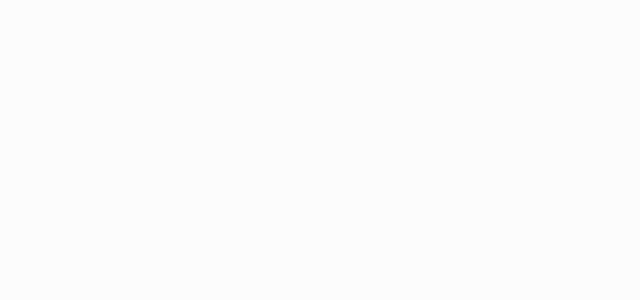
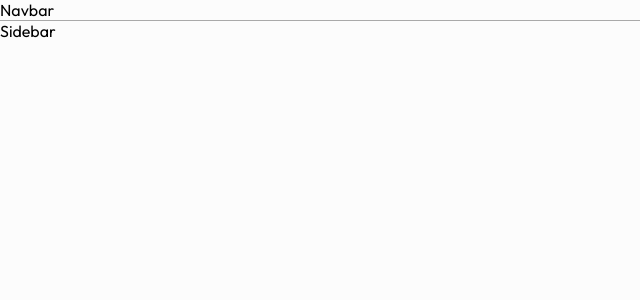
Before and after one commit to M-Aditya-11/food_del, a React (Vite) app in the folder admin/: page / in a window 1280 px wide. Shown: the top 300 px of the page, without its empty margins (0-640 px from the left). Built offline with nearby package versions, Linux system fonts and the light colour scheme.

Commit message:
Mounting Navbar & Sidebar on main page

```diff
--- a/admin/src/App.jsx
+++ b/admin/src/App.jsx
@@ -1,8 +1,16 @@
 import React from 'react'
+import Navbar from './components/Navbar/Navbar'
+import Sidebar from './components/Sidebar/Sidebar'
 
 const App = () => {
   return (
-    <div></div>
+    <div>
+      <Navbar/>
+      <hr />
+      <div className="app-content">
+        <Sidebar/>
+      </div>
+    </div>
   )
 }
 
```
